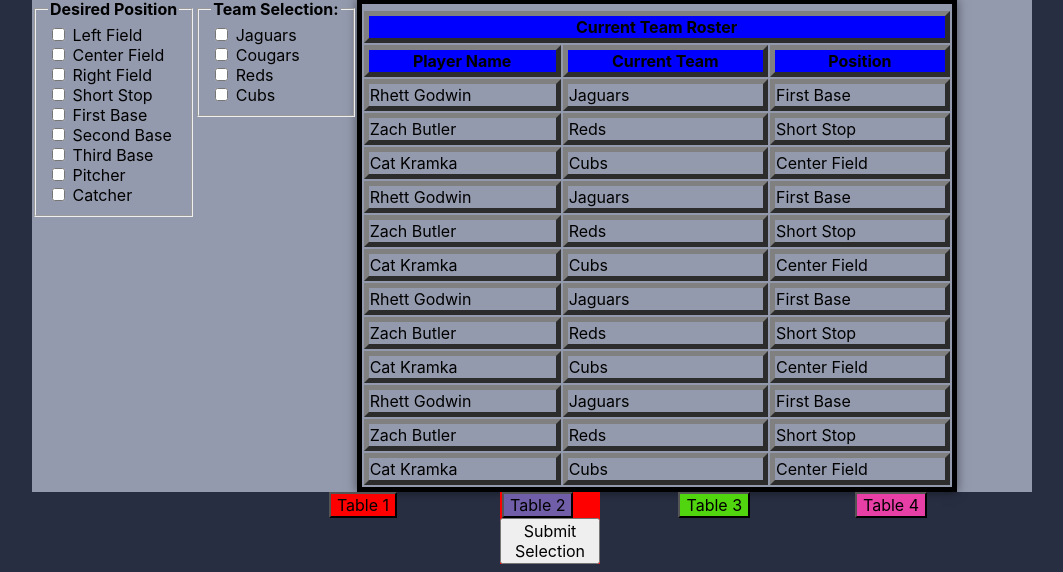
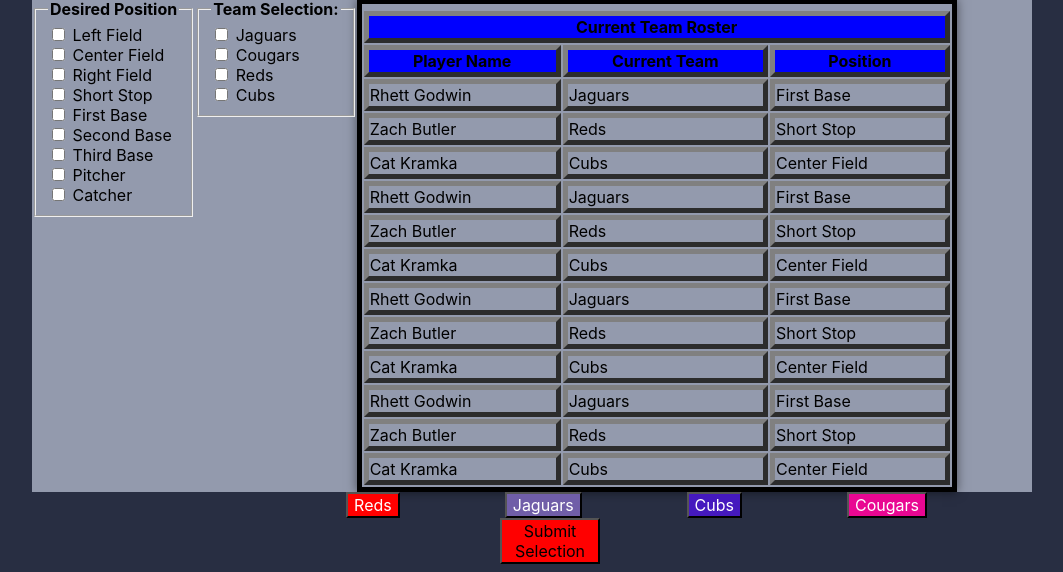
Before and after one commit to Rhgodwin/BaseballSignup, a PHP site: page /home.php in a window 1280 px wide. Shown: the part 362-934 px from the top of the page, without its empty margins (108-1171 px from the left). Run offline with PHP 8.4, Linux system fonts and the light colour scheme; a user stored in the database is signed in.

Commit message:
html and css improvments

```diff
--- a/home.php
+++ b/home.php
@@ -158,23 +158,23 @@ if (!isset($_SESSION['loggedin'])) {
 </tbody>
 		</table>
 		<button class="btntb4">
-			Table 4
+			Cougars
 		</button>
 		<button class="btntb3">
-			Table 3
+			Cubs
 		</button>
 		<button class="btntb2">
-			Table 2
+			Jaguars
 		</button>
 		<button class="btntb1">
-			Table 1
+			Reds
 		</button>
 
 
 		</div>
-			<div class="btnSubmit">
-				<button>Submit Selection</button>
-			</div>
+
+				<button class="btnSubmit">Submit Selection</button>
+
 
 
 
--- a/style.css
+++ b/style.css
@@ -162,6 +162,7 @@ display:inline;
 float:right;
 margin-right: 105px;
 background-color: red;
+color:white;
 }
 
 .btntb2{
@@ -169,20 +170,23 @@ background-color: red;
 	float:right;
 	margin-right: 105px;
 	background-color: rgb(112, 94, 168);
+	color:white;
 	}
 
 	.btntb3{
 		display:inline;
 		float:right;
 		margin-right: 105px;
-		background-color: rgb(80, 213, 14);
+		background-color: rgb(69, 25, 190);
+		color:white;
 		}
 
 		.btntb4{
 			display:inline;
 			float:right;
 			margin-right: 105px;
-			background-color: rgb(232, 63, 167);
+			background-color: rgb(233, 7, 146);
+			color:white;
 			}
 .ptable{
 	padding-top:5px;
@@ -221,3 +225,9 @@ table{
 	margin-left:600px;
 
  }
+.test {
+	display:flexbox;
+	width:50px;
+	float:left;
+
+}
```
